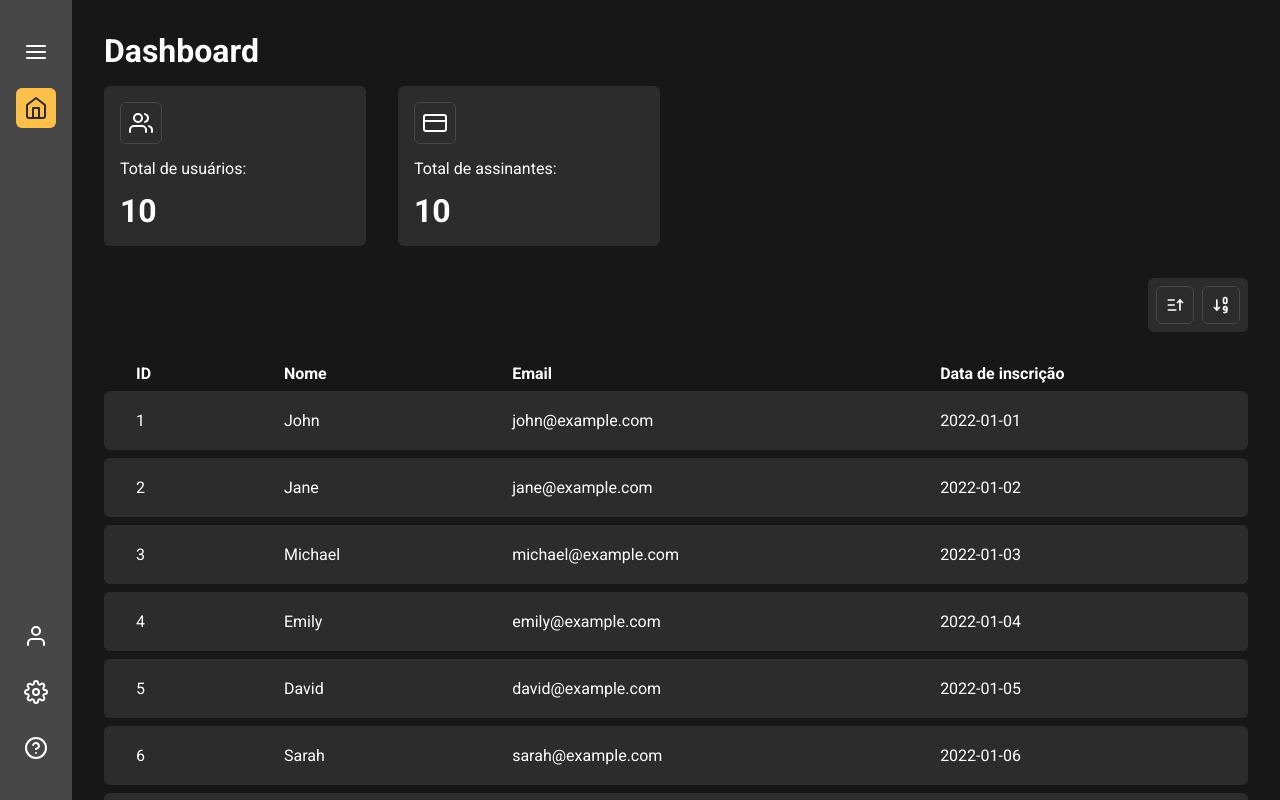
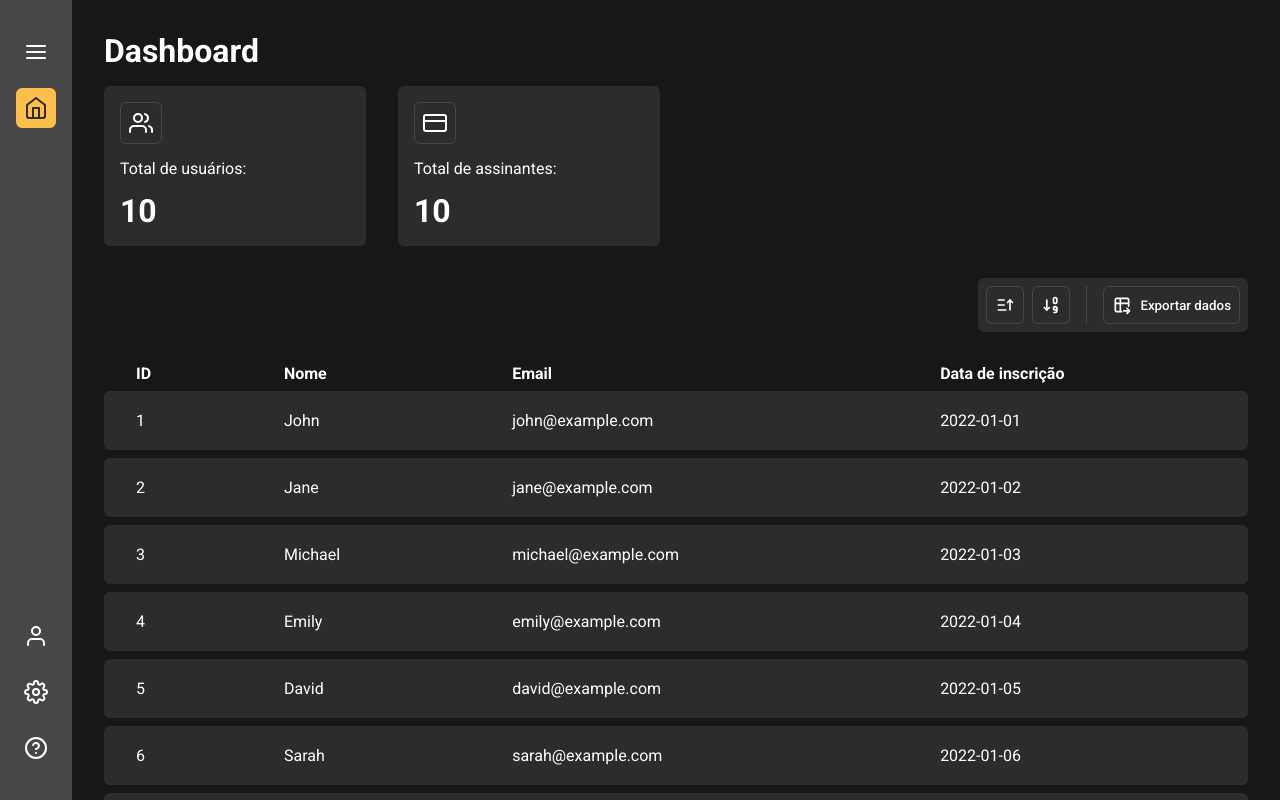
Before and after one commit to Byte3-TI-ltda/ESF-LP-09-23-ADMIN, a React (Vite) app: page / in a window 1280 px wide. Shown: the top 800 px of the page. Built offline with nearby package versions, Linux system fonts and the light colour scheme.

Commit message:
Export user data to excel

```diff
--- a/package.json
+++ b/package.json
@@ -15,7 +15,8 @@
     "react-hook-form": "^7.46.2",
     "react-icons": "^4.11.0",
     "react-router-dom": "^6.16.0",
-    "styled-components": "^6.0.8"
+    "styled-components": "^6.0.8",
+    "xlsx": "^0.18.5"
   },
   "devDependencies": {
     "@types/react": "^18.2.15",
--- a/src/components/Table/index.tsx
+++ b/src/components/Table/index.tsx
@@ -1,19 +1,49 @@
 import { FilterOptions, TableContainer, TableWrapper } from "./styles";
 import usersData from '../../data/users.json'
 
-import { TbSortAscending, TbSortAscendingNumbers } from 'react-icons/tb';
+import { TbSortAscending, TbSortAscendingNumbers, TbTableExport } from 'react-icons/tb';
+
+import * as XLSX from 'xlsx';
+
+interface UserData {
+    id: string;
+    name: string;
+    email: string;
+    date: string;
+}
 
 export default function Table() {
+    function exportToExcel(data: UserData[], fileName: string) {
+        const worksheet = XLSX.utils.json_to_sheet(data);
+        const workbook = XLSX.utils.book_new();
+        XLSX.utils.book_append_sheet(workbook, worksheet, 'Dados');
+        XLSX.writeFile(workbook, `${fileName}.xlsx`);
+    }
+
+    const handleExport = () => {
+        exportToExcel(usersData, 'dados'); // 'dados' é o nome do arquivo Excel
+    };
+
     return (
         <TableWrapper>
             <FilterOptions>
-                <button>
-                    <TbSortAscending size={20} />
+                <div>
+                    <button>
+                        <TbSortAscending size={20} />
+                    </button>
+                    <button>
+                        <TbSortAscendingNumbers size={20} />
+                    </button>
+                </div>
 
-                </button>
-                <button>
-                    <TbSortAscendingNumbers size={20} />
-                </button>
+                <div className="divider" />
+
+                <div>
+                    <button onClick={handleExport}>
+                        <TbTableExport size={20} />
+                        <span>Exportar dados</span>
+                    </button>
+                </div>
             </FilterOptions>
             <TableContainer>
                 <thead>
--- a/src/components/Table/styles.ts
+++ b/src/components/Table/styles.ts
@@ -48,8 +48,13 @@ export const FilterOptions = styled.div`
 	border-radius: 6px;
 
 	display: flex;
-	gap: 0.5rem;
+	gap: 1rem;
 	align-self: flex-end;
+
+	div {
+		display: flex;
+		gap: 0.5rem;
+	}
 
 	button {
     	border: 1px solid var(--gray-200);
@@ -59,9 +64,15 @@ export const FilterOptions = styled.div`
     	color: var(--text-size);
 		display: flex;
 		align-items: center;
+		gap: 0.5rem;
 
 		&:hover {
 			background: var(--gray-200);
 		}
   	}
+
+	.divider {
+		width: 1px;
+		background-color: var(--gray-200)
+	}
 `
```
Also changed, not shown: 1 other file (tests, documents, lock files or other folders).
